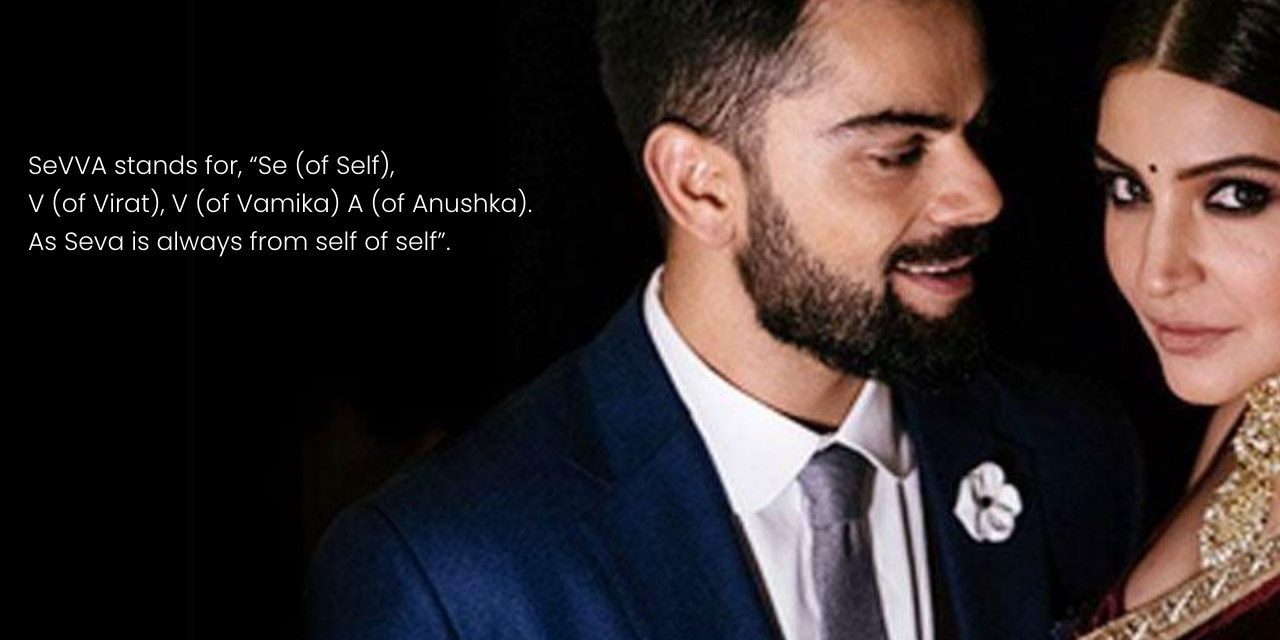
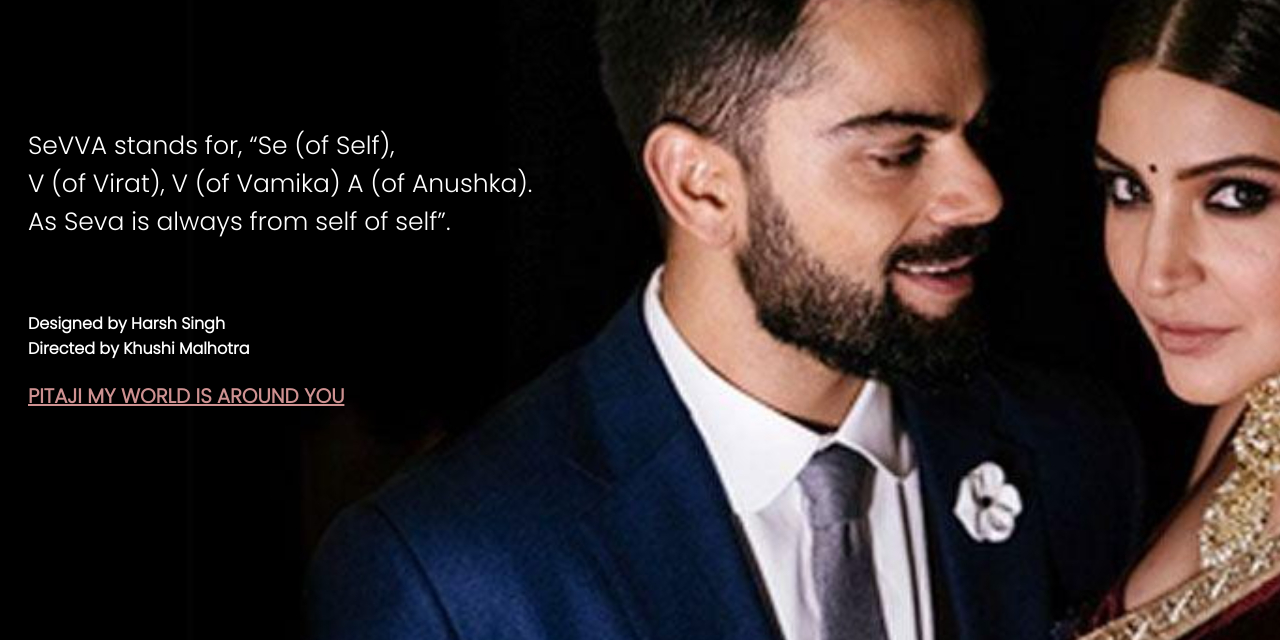
Before and after one commit to HARSHSINGH3118/Seva-Foundation, a plain HTML site: page index.html in a window 1280 px wide. Shown: the part 160-800 px from the top of the page. Drawn offline with Linux system fonts and the light colour scheme.

Commit message:
modified

```diff
--- a/index.html
+++ b/index.html
@@ -30,6 +30,11 @@
         </ul>
     </div>
 
-    <div class="text">SeVVA stands for, “Se (of Self),<br> V (of Virat), V (of Vamika) A (of Anushka). <br>As Seva is always from self of self”.</div>
+    <div class="text">SeVVA stands for, “Se (of Self),<br> V (of Virat), V (of Vamika) A (of Anushka). <br>As Seva is always from self of self”. </div>
+
+    <div class="names">Designed by Harsh Singh <br>Directed by Khushi Malhotra <br></div>
+
+    <div class="pitaji">PITAJI MY WORLD IS AROUND YOU</div>
+
 </body>
 </html>
--- a/style.css
+++ b/style.css
@@ -25,6 +25,26 @@ body{
     color: white;
     padding: 20px;
     font-size: 25px;
-    position: relative;
-    top: 100px;
+    /* position: relative;
+    top: 100px; */
+    padding-top: 100px;
 }
+
+.names{
+    font-family: 'Poppins', sans-serif;
+    color: white;
+    padding-top: 50px;
+    padding-left: 20px;
+    font-weight: bold;
+}
+
+.pitaji{
+    color: white;
+    font-family: 'Poppins', sans-serif;
+    padding-left: 20px;
+    text-decoration: underline;
+    padding-top: 20px;
+    color: rgb(206, 145, 145);
+    font-weight: bold;
+    font-size: 20px;
+}
```
